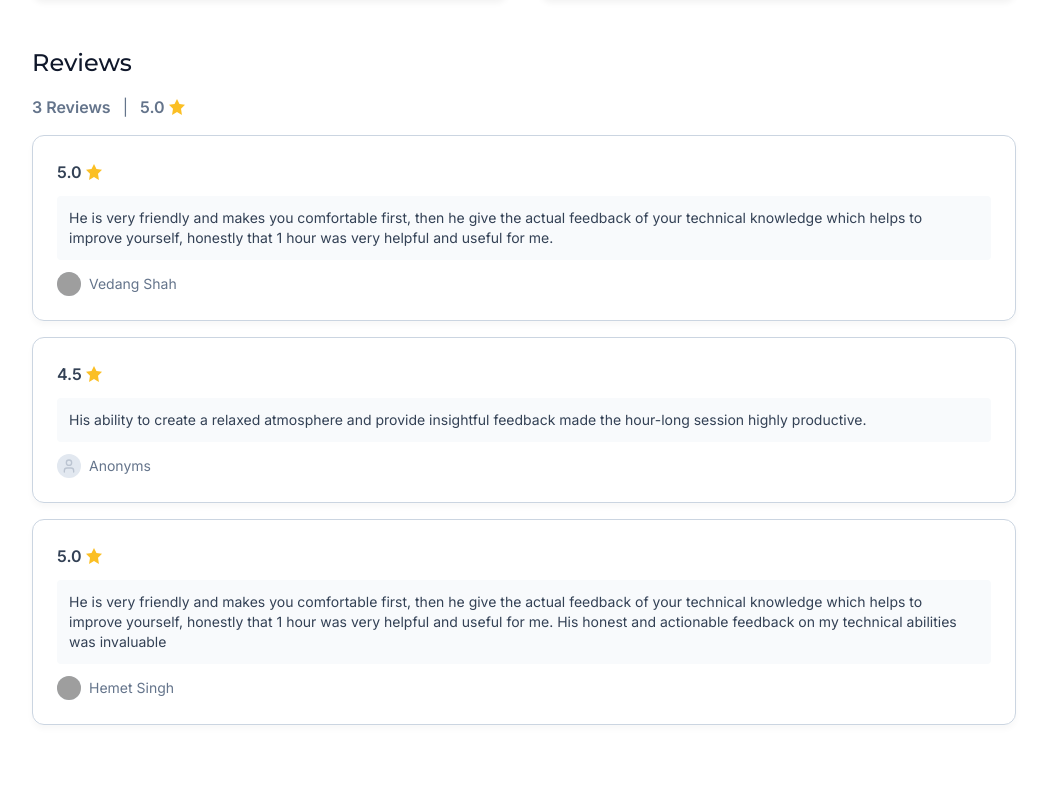
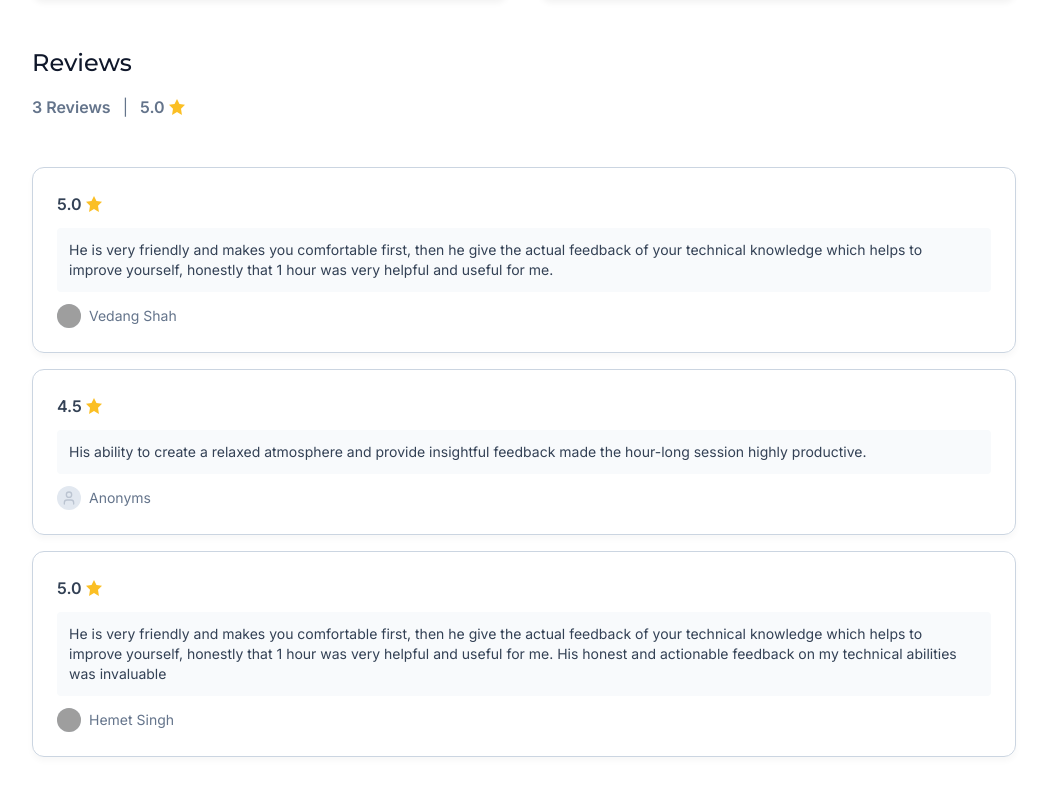
Before and after one commit to prathamdby/william-assignment, a Next.js app: page /mentor/1 in a window 1280 px wide. Shown: the part 1244-2039 px from the top of the page, without its empty margins (158-1205 px from the left). Before the commit the page ends 2017 px from the top, so only its background shows below. Built offline with nearby package versions, Linux system fonts and the light colour scheme; grey boxes are pictures that could not be loaded.

Commit message:
fix: adjust margin for review cards layout in mentor profile

```diff
--- a/app/(profile)/mentor/[id]/page.tsx
+++ b/app/(profile)/mentor/[id]/page.tsx
@@ -414,7 +414,7 @@ export default function MentorProfilePage({
         </div>
       </div>
 
-      <div className="px-[106px] pb-12 flex flex-col gap-4">
+      <div className="px-[106px] pb-12 flex flex-col gap-4 mt-8">
         {reviewsData.map((review) => (
           <ReviewCard
             key={review.id}
```
